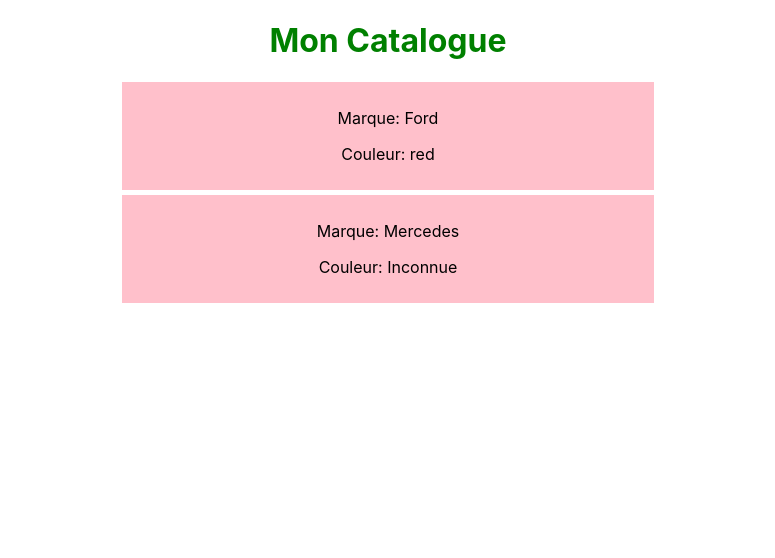
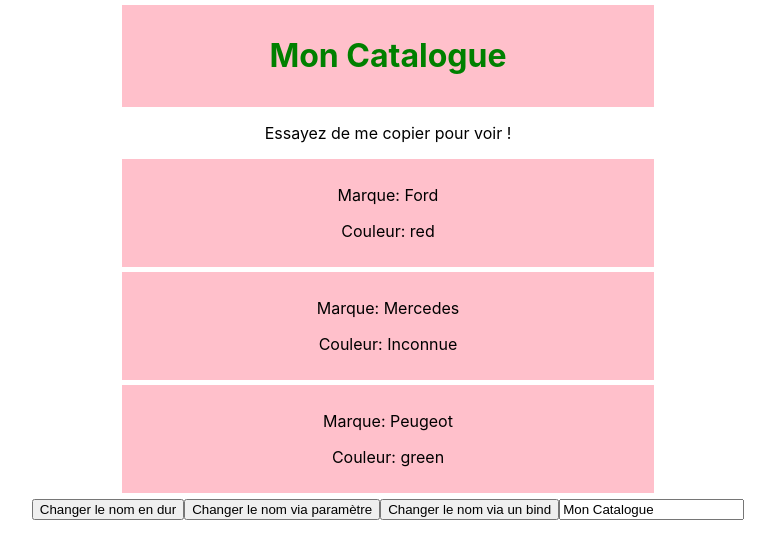
Before and after one commit to jerometrancart/cars, a React (Create React App) app: page / in a window 1280 px wide. Shown: the top 558 px of the page, without its empty margins (252-1027 px from the left). Built offline with nearby package versions, Linux system fonts and the light colour scheme; the HTML template or start-up script is replaced by a standard one.

Commit message:
Practiced events in React.js

```diff
--- a/src/App.js
+++ b/src/App.js
@@ -7,7 +7,32 @@
   state = {
     titre: "Mon Catalogue",
   }
+  changeTitle = (e) => {
+    console.log(e.target)
 
+    this.setState({
+      titre: 'Mon nouveau titre'
+    })
+  }
+
+  changeViaParam = (titre) => {
+    this.setState({
+      titre: titre
+    })
+  }
+
+  changeViaBind = (titre) => {
+    this.setState({
+      titre: titre
+    })
+  }
+
+  changeViaInput = (e) => {
+    this.setState({
+      titre : e.target.value
+    })
+    console.log(e.target.value)
+  }
 
   render () {
   return (
@@ -15,6 +40,10 @@
         <MyCars title={this.state.titre}
                 titleColor="green"
         />
+        <button onClick={this.changeTitle}>Changer le nom en dur</button>
+        <button onClick={() => this.changeViaParam('Titre modifié via un paramètre')}>Changer le nom via paramètre</button>
+        <button onClick={this.changeViaBind.bind(this, 'Titre modifié via un Bind')}>Changer le nom via un bind</button>
+        <input type="text" onChange={this.changeViaInput} value={this.state.titre}/>
       </div>
     );
   }
--- a/src/components/Car.js
+++ b/src/components/Car.js
@@ -1,9 +1,11 @@
+import Wrapper from "./Wrapper";
+
 const Car = ({children, color}) => {
 
 
     if(children) {
         return  (
-            <div style={ {
+            <Wrapper style={ {
                             backgroundColor: 'pink',
                             width: '40%',
                             padding: '10px',
@@ -13,7 +15,7 @@
                 <p>Marque: {children}</p>
                 {/* { color ? (<p>Couleur: {color}</p>) : (<p>Couleur: Inconnue</p>) } */}
                 <p>Couleur: {color ? color : "Inconnue"}</p>
-            </div>
+            </Wrapper>
         )
     }
 }
--- a/src/components/MyCars.js
+++ b/src/components/MyCars.js
@@ -1,20 +1,43 @@
 import { Component } from 'react';
 import  Car  from './Car'
+import Wrapper from './Wrapper';
+import MyHeader from './MyHeader';
 
 class MyCars extends Component {
     state = {
         cars: ["Ford", "Mercedes", "Peugeot"]
     }
+
+    noCopy = () => {
+        alert("Merci de ne pas copier le texte !")
+    }
+
+    addStyle = (e) => {
+
+        if(e.target.classList.contains('styled'))
+        {
+            e.target.style.color = "green";
+            e.target.classList.remove('styled');
+        } else {
+            e.target.style.color = null;
+            e.target.classList.add('styled');
+        }
+    }
+
+
     render () {
         const {title, titleColor} = this.props;
         const {cars} = this.state;
     return (
         <div className="mycars">
-            <h1 style={ { color: titleColor }
-            } >{title}</h1>
+            <Wrapper>
+                <MyHeader addStyle={this.addStyle} titleColor={titleColor} >{title}</MyHeader>
+            </Wrapper>
+                <p onCopy={this.noCopy}>Essayez de me copier pour voir !</p>
             <Car color="red">{cars[0]}</Car>
             <Car>{cars[1]}</Car>
-            <Car color="green">{}</Car>
+            <Car color="green">{cars[2]}</Car>
+
         </div>
       );
     }
--- /dev/null
+++ b/src/components/MyHeader.js
@@ -0,0 +1,4 @@
+const MyHeader = ({ children, titleColor, addStyle }) =>
+        <h1 onMouseOver={addStyle} style={ { color: titleColor }}>{children}</h1>
+
+export default MyHeader
--- /dev/null
+++ b/src/components/Wrapper.js
@@ -0,0 +1,15 @@
+const Wrapper = ({ children }) => {
+    return (
+        <div style={ {
+            backgroundColor: 'pink',
+            width: '40%',
+            padding: '10px',
+            margin: '5px auto'
+        } }
+        className="car">
+            {children}
+        </div>
+    )
+}
+
+export default Wrapper
--- a/src/index.css
+++ b/src/index.css
@@ -11,3 +11,8 @@
   font-family: source-code-pro, Menlo, Monaco, Consolas, 'Courier New',
     monospace;
 }
+
+h1.styled {
+  color: red;
+  text-transform: uppercase;
+}
```
